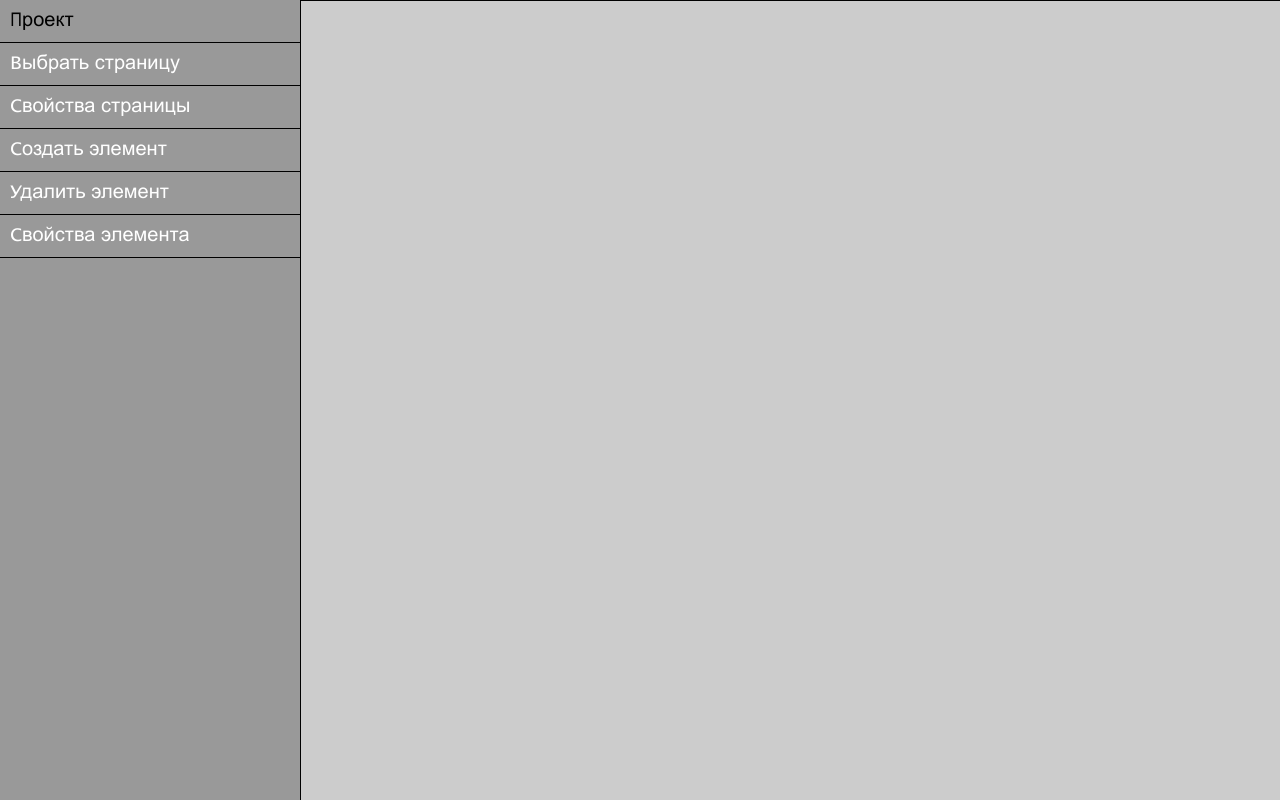
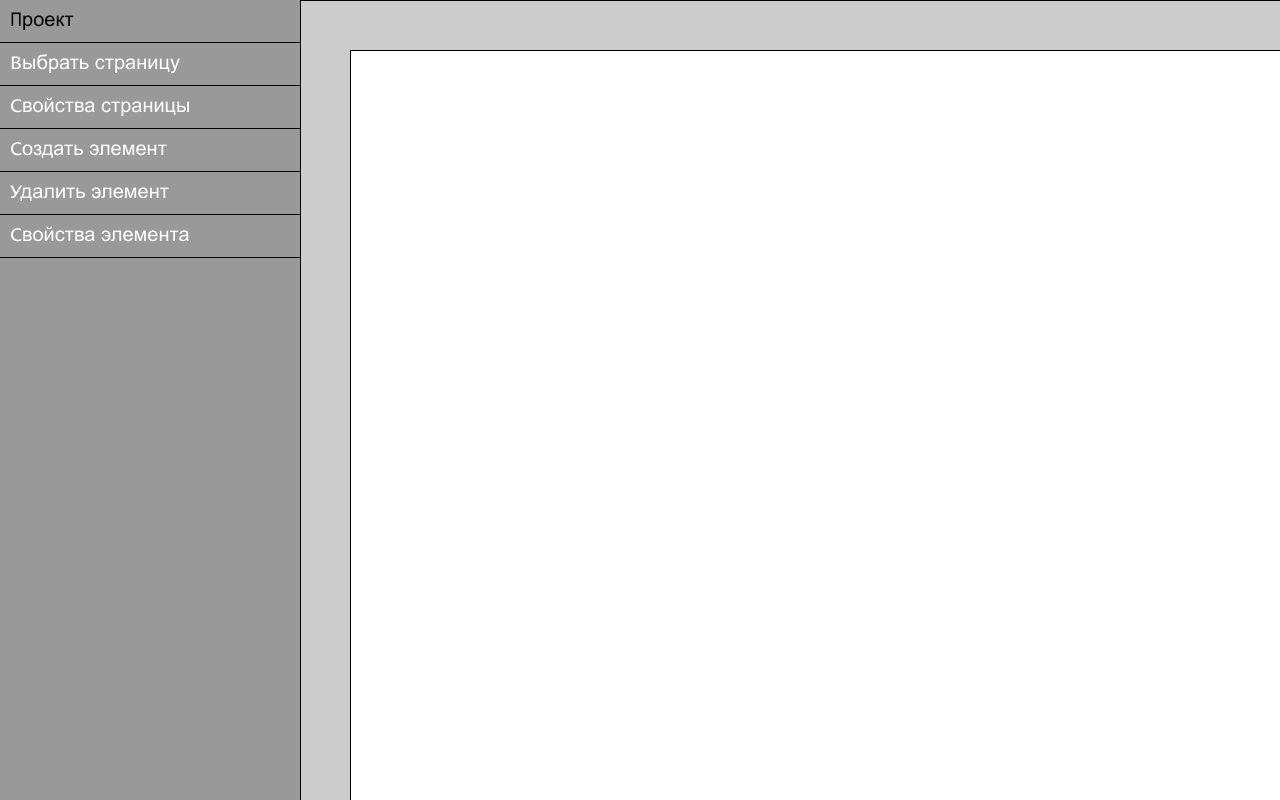
Before and after one commit to maxim218/ScienceDevSiteMaker, a website built with webpack: page static/sitemaker.html in a window 1280 px wide. Built offline with nearby package versions, Linux system fonts and the light colour scheme.

Commit message:
Class proj

```diff
--- a/static/mainOneStyle.css
+++ b/static/mainOneStyle.css
@@ -76,3 +76,16 @@ body {
     border-bottom: 1px solid black;
     background: #666666;
 }
+
+#pageContent {
+    position: fixed;
+    left: 350px;
+    top: 50px;
+    width: 1100px;
+    height: 800px;
+    background: white;
+    border: 1px solid black;
+    padding: 0px;
+    overflow-x: auto;
+    overflow-y: auto;
+}
--- a/static/sitemaker.html
+++ b/static/sitemaker.html
@@ -8,6 +8,8 @@
 <body>
 
 <div id = "mainBox">
+    <div id = "pageContent"></div>
+
     <div id = "menuBox">
         <p class = "listElementMenu" id = "www_1">Проект</p>
         <p class = "listMenuContent" id = "qqq_1" hidden>
@@ -25,14 +27,6 @@
 
         <p class = "listElementMenu" id = "www_3">Свойства страницы</p>
         <p class = "listMenuContent" id = "qqq_3" hidden>
-            Ширина
-            <br>
-            <input type = "text" spellcheck = 'false' autocomplete = 'off' class = "textField" value = "">
-            <br>
-            Высота
-            <br>
-            <input type = "text" spellcheck = 'false' autocomplete = 'off' class = "textField" value = "">
-            <br>
             Цвет фона
             <br>
             <input type = "text" spellcheck = 'false' autocomplete = 'off' class = "textField" value = "">
@@ -47,6 +41,10 @@
             <button class = "btn" style="width:240px;">Изображение</button>
             <br>
             <button class = "btn" style="width:240px;">Ролик</button>
+            <br>
+            <button class = "btn" style="width:240px;">Кнопка</button>
+            <br>
+            <button class = "btn" style="width:240px;">Поле ввода</button>
         </p>
 
         <p class = "listElementMenu" id = "www_5">Удалить элемент</p>
```
Also changed, not shown: static/scripts/ProjectContentManager.js (added, +9 -0 lines).
